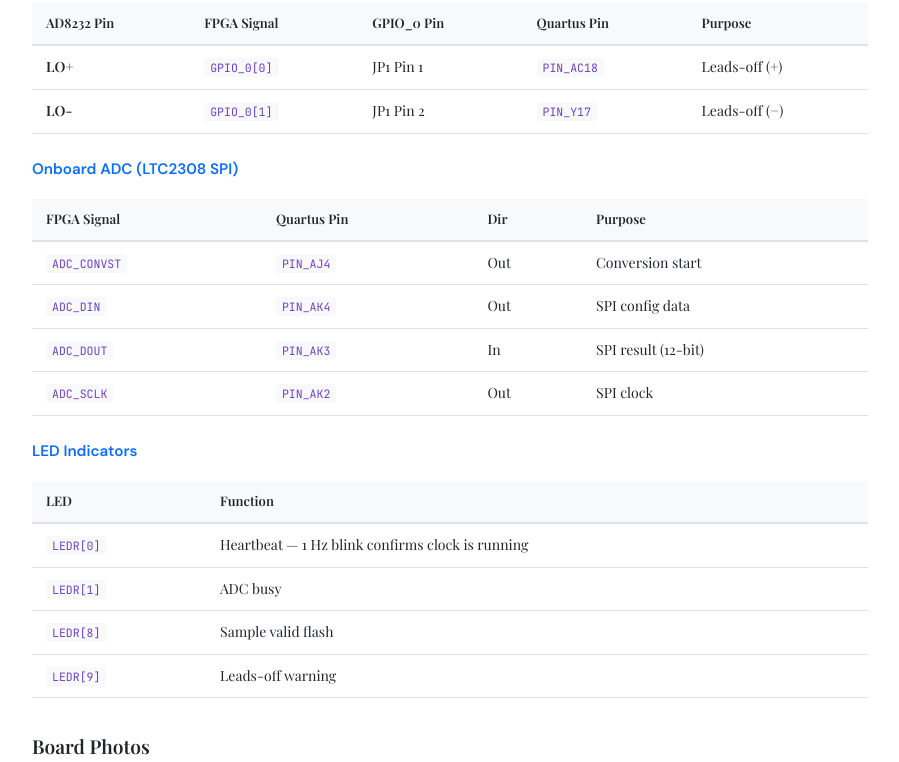
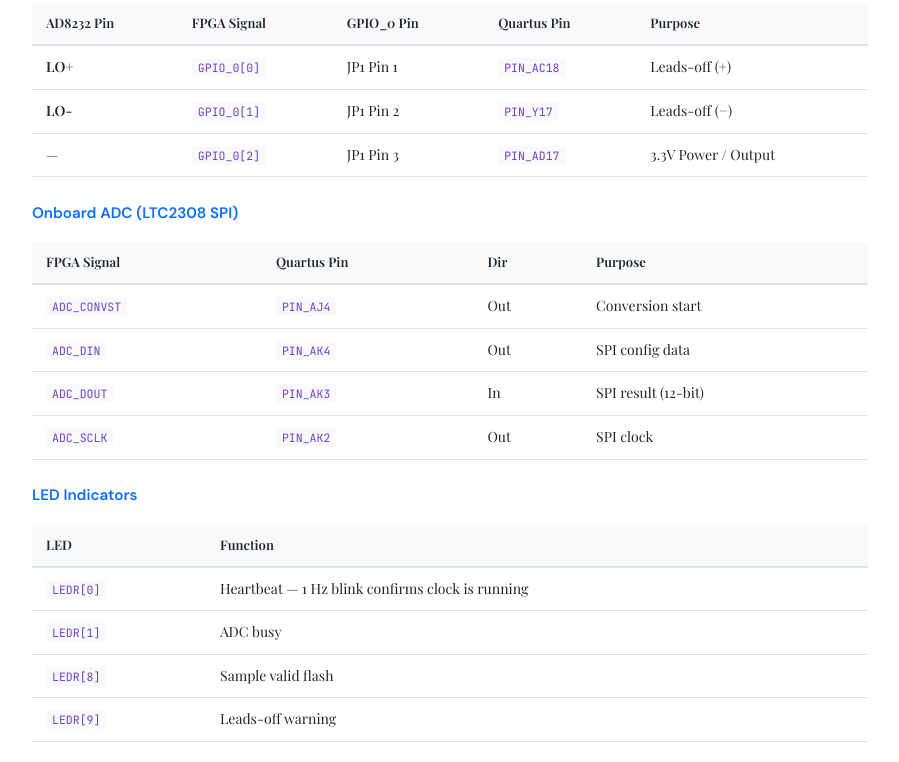
Before and after one commit to lucasle-28/FPGA-EKG, a plain HTML site: page index.html in a window 1280 px wide. Shown: the part 6974-7736 px from the top of the page, without its empty margins (190-1089 px from the left). Drawn offline with nearby package versions, Linux system fonts and the light colour scheme.

Commit message:
working visualizer v2

```diff
--- a/index.html
+++ b/index.html
@@ -730,6 +730,7 @@ footer a { color: var(--accent); }
     <tbody>
       <tr><td><strong>LO+</strong></td><td><code>GPIO_0[0]</code></td><td>JP1 Pin 1</td><td><code>PIN_AC18</code></td><td>Leads-off (+)</td></tr>
       <tr><td><strong>LO-</strong></td><td><code>GPIO_0[1]</code></td><td>JP1 Pin 2</td><td><code>PIN_Y17</code></td><td>Leads-off (−)</td></tr>
+      <tr><td>—</td><td><code>GPIO_0[2]</code></td><td>JP1 Pin 3</td><td><code>PIN_AD17</code></td><td>3.3V Power / Output</td></tr>
     </tbody>
   </table></div>
 
```
Also changed, not shown: media/ekg-visualizer-v2.png (added), 5 other files.
